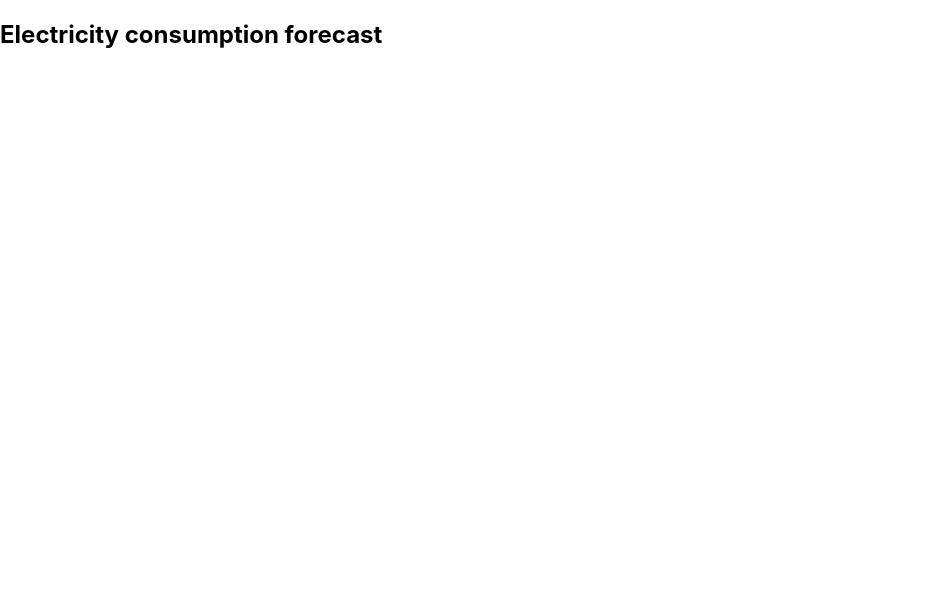
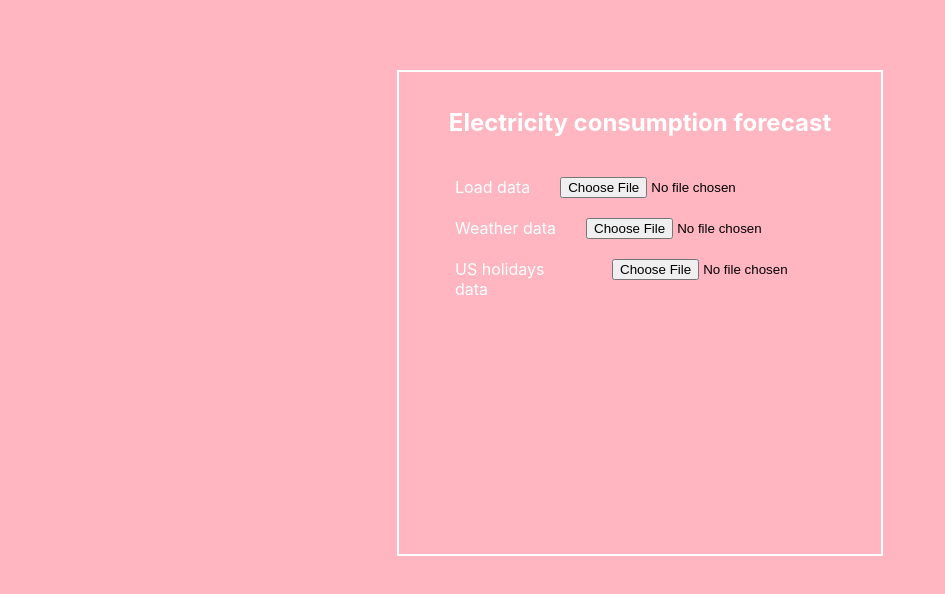
Before and after one commit to SentmartoniD/ISIS_Projekat, a React (Create React App) app in the folder front-end/: page / in a window 1280 px wide. Shown: the top 594 px of the page, without its empty margins (0-945 px from the left). Built offline with nearby package versions, Linux system fonts and the light colour scheme.

Commit message:
Created the initial look of the front page

```diff
--- a/front-end/src/App.css
+++ b/front-end/src/App.css
@@ -2,37 +2,41 @@
   text-align: center;
 }
 
-.App-logo {
-  height: 40vmin;
-  pointer-events: none;
+body{
+  background-color:lightpink;
 }
 
-@media (prefers-reduced-motion: no-preference) {
-  .App-logo {
-    animation: App-logo-spin infinite 20s linear;
-  }
+.frontpage-h1{
+  color: white;
+  text-align: center;
 }
 
-.App-header {
-  background-color: #282c34;
-  min-height: 100vh;
-  display: flex;
-  flex-direction: column;
-  align-items: center;
-  justify-content: center;
-  font-size: calc(10px + 2vmin);
-  color: white;
+.frontpage-section{
+  border: 2px solid;
+  border-color: white;
+  width: 70%;
+  max-width: 450px;
+  min-height: 450px;
+  padding: 1rem;
+  margin: auto;
+  margin-top: 70px;
 }
 
-.App-link {
-  color: #61dafb;
+.frontpage-div-control{
+  display:flex ;
+  flex-direction: column;
+  justify-content: space-evenly;
+  flex-grow: 1;
+  padding-bottom: 1rem;
 }
 
-@keyframes App-logo-spin {
-  from {
-    transform: rotate(0deg);
-  }
-  to {
-    transform: rotate(360deg);
-  }
+.frontpage-label{
+  color:white;
+  margin-left: 40px;
+  margin-right: 30px;
 }
+
+.frontpage-div2{
+  display: flex;
+  margin-top: 20px;
+}
--- a/front-end/src/components/FrontPage.js
+++ b/front-end/src/components/FrontPage.js
@@ -3,8 +3,24 @@
 
 function FrontPage(){
     return(
-        <section>
-            <h1>Electricity consumption forecast</h1>
+        <section className="frontpage-section" >
+            <h1 className="frontpage-h1" >Electricity consumption forecast</h1>
+            <div className="frontpage-div-control" >
+                <div className="frontpage-div2" >
+                    <label className="frontpage-label" >Load data</label>
+                    <input type="file" ></input>
+                </div>
+                <div className="frontpage-div2">
+                    <label className="frontpage-label" >Weather data</label>
+                    <input type="file" ></input>
+                </div>
+                <div className="frontpage-div2">
+                    <label className="frontpage-label" >US holidays data</label>
+                    <input type="file" ></input>
+                </div>
+                {/* CREATE MODEL BUTTON  */}
+                {/* BEGIN FORECAST*/}
+            </div>
         </section>
     )
 }
```
